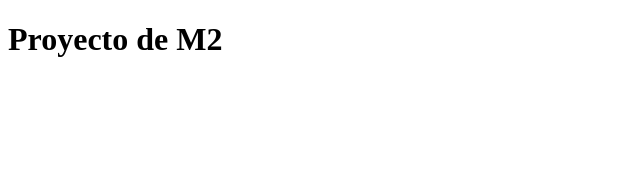
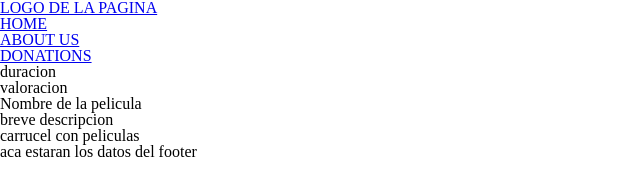
Before and after one commit to pi-rym/PM2-GeroKramar, a website: page front/index.html in a window 1280 px wide. Shown: the whole page, without its empty margins (0-640 px from the left). Drawn offline with Linux system fonts and the light colour scheme.

Commit message:
primer maquetado basico

```diff
--- a/front/index.html
+++ b/front/index.html
@@ -3,10 +3,46 @@
   <head>
     <meta charset="UTF-8" />
     <meta name="viewport" content="width=device-width, initial-scale=1.0" />
-    <title>Document</title>
+    <link rel="stylesheet" href="./styles/reset.css">
+    <link rel="stylesheet" href="./styles/style.css">
+    <title>FILM FREE</title>
   </head>
   <body>
-    <h1>Proyecto de M2</h1>
+     <header>
+    <!--   barra de navegacion -->
+      <nav>
+        <ul>
+          <li><a href="index.html"> LOGO DE LA PAGINA</a>
+          </li>
+          <li>
+            <a href="index.html">HOME</a>
+            </li>
+          <li>
+            <a href="aboutUs.html">ABOUT US</a>
+            </li>
+          <li> <a href="donations.html">DONATIONS</a>
+          </li>
+          </ul>
+      </nav>
+    </header>
+    <!-- seccion principal -->
+    <section>
+      <div>
+        <h3>duracion</h3>
+        <h3>valoracion</h3>
+        <h2>Nombre de la pelicula</h2>
+        <p>breve descripcion</p>
+      </div>
+    </section>
+    <!-- carrucel de peliculas -->
+    <section>
+      <h2>carrucel con peliculas</h2>
+    </section>
+    <!-- footer con datos -->
+    <footer>
+      <p>aca estaran los datos del footer</p>
+    </footer>
+
 
     <script src="./scripts/tempData.js"></script>
     <script src="./scripts/index.js"></script>
--- a/front/package.json
+++ b/front/package.json
@@ -11,5 +11,6 @@
   "license": "ISC",
   "devDependencies": {
     "live-server": "^1.2.2"
+
   }
 }
--- /dev/null
+++ b/front/styles/reset.css
@@ -0,0 +1,44 @@
+/* Reset CSS */
+html, body, div, span, applet, object, iframe,
+h1, h2, h3, h4, h5, h6, p, blockquote, pre,
+a, abbr, acronym, address, big, cite, code,
+del, dfn, em, img, ins, kbd, q, s, samp,
+small, strike, strong, sub, sup, tt, var,
+b, u, i, center,
+dl, dt, dd, ol, ul, li,
+fieldset, form, label, legend,
+table, caption, tbody, tfoot, thead, tr, th, td,
+article, aside, canvas, details, embed,
+figure, figcaption, footer, header, hgroup,
+menu, nav, output, ruby, section, summary,
+time, mark, audio, video {
+    margin: 0;
+    padding: 0;
+    border: 0;
+    font-size: 100%;
+    font: inherit;
+    vertical-align: baseline;
+}
+/* HTML5 display-role reset for older browsers */
+article, aside, details, figcaption, figure,
+footer, header, hgroup, menu, nav, section {
+    display: block;
+}
+body {
+    line-height: 1;
+}
+ol, ul {
+    list-style: none;
+}
+blockquote, q {
+    quotes: none;
+}
+blockquote:before, blockquote:after,
+q:before, q:after {
+    content: '';
+    content: none;
+}
+table {
+    border-collapse: collapse;
+    border-spacing: 0;
+}
```
Also changed, not shown: front/aboutUs.html (added, +27 -0 lines), front/donations.html (added, +27 -0 lines), front/styles/style.css (added).
